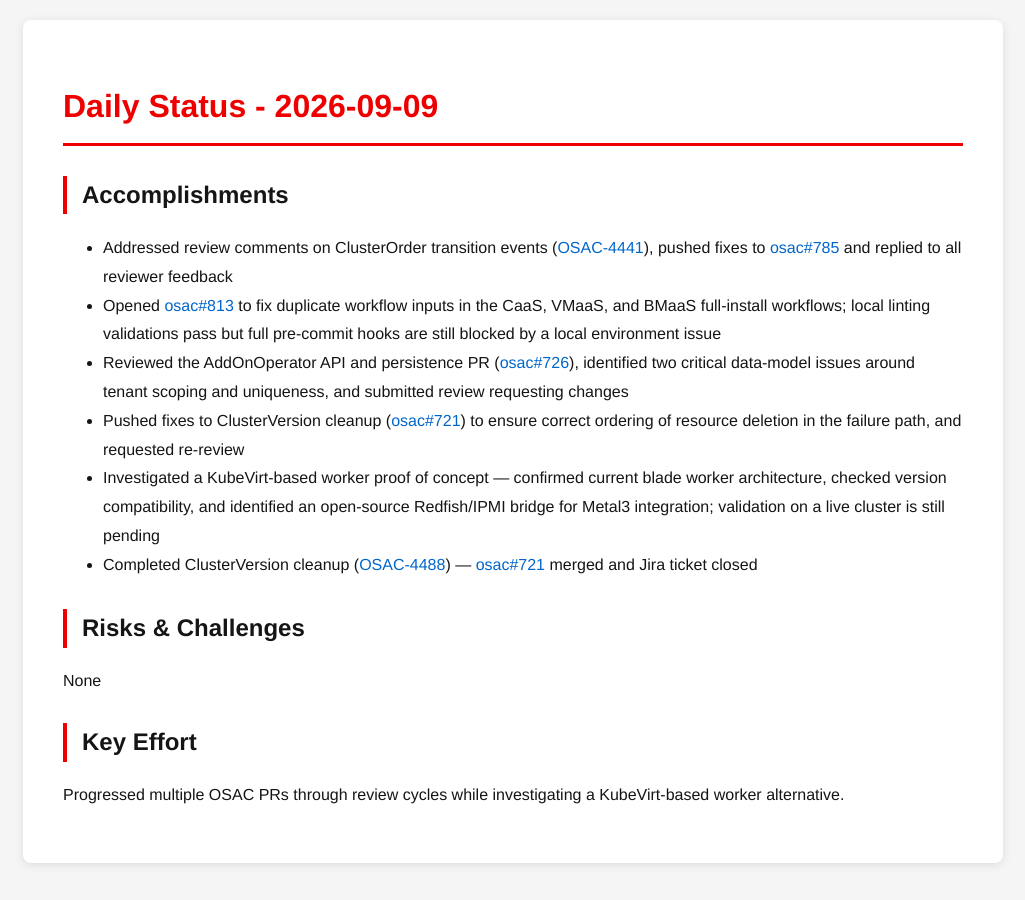
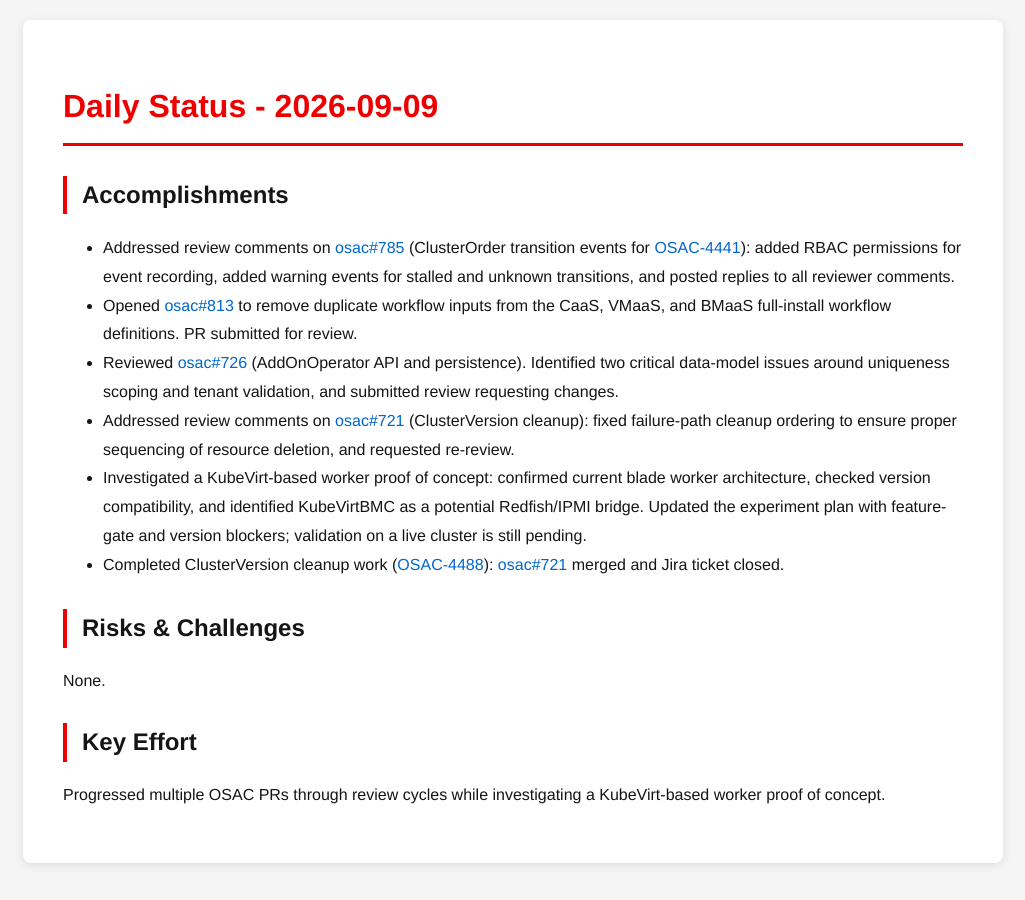
Before and after one commit to tzvatot/daily-status, a Jekyll site: the page built from 2026-09-09.md, in a window 1280 px wide. Shown: the whole page, without its empty margins (127-1152 px from the left). Built offline with Jekyll 4.4.1, drawn with Linux system fonts in a browser that asks for light colours.

Commit message:
Daily status update - 2026-09-09

```diff
--- a/2026-09-09.md
+++ b/2026-09-09.md
@@ -7,15 +7,15 @@
 # Daily Status - 2026-09-09
 
 ## Accomplishments
-- Addressed review comments on ClusterOrder transition events ([OSAC-4441](https://redhat.atlassian.net/browse/OSAC-4441)), pushed fixes to [osac#785](https://github.com/osac-project/osac/pull/785) and replied to all reviewer feedback
-- Opened [osac#813](https://github.com/osac-project/osac/pull/813) to fix duplicate workflow inputs in the CaaS, VMaaS, and BMaaS full-install workflows; local linting validations pass but full pre-commit hooks are still blocked by a local environment issue
-- Reviewed the AddOnOperator API and persistence PR ([osac#726](https://github.com/osac-project/osac/pull/726)), identified two critical data-model issues around tenant scoping and uniqueness, and submitted review requesting changes
-- Pushed fixes to ClusterVersion cleanup ([osac#721](https://github.com/osac-project/osac/pull/721)) to ensure correct ordering of resource deletion in the failure path, and requested re-review
-- Investigated a KubeVirt-based worker proof of concept — confirmed current blade worker architecture, checked version compatibility, and identified an open-source Redfish/IPMI bridge for Metal3 integration; validation on a live cluster is still pending
-- Completed ClusterVersion cleanup ([OSAC-4488](https://redhat.atlassian.net/browse/OSAC-4488)) — [osac#721](https://github.com/osac-project/osac/pull/721) merged and Jira ticket closed
+- Addressed review comments on [osac#785](https://github.com/osac-project/osac/pull/785) (ClusterOrder transition events for [OSAC-4441](https://redhat.atlassian.net/browse/OSAC-4441)): added RBAC permissions for event recording, added warning events for stalled and unknown transitions, and posted replies to all reviewer comments.
+- Opened [osac#813](https://github.com/osac-project/osac/pull/813) to remove duplicate workflow inputs from the CaaS, VMaaS, and BMaaS full-install workflow definitions. PR submitted for review.
+- Reviewed [osac#726](https://github.com/osac-project/osac/pull/726) (AddOnOperator API and persistence). Identified two critical data-model issues around uniqueness scoping and tenant validation, and submitted review requesting changes.
+- Addressed review comments on [osac#721](https://github.com/osac-project/osac/pull/721) (ClusterVersion cleanup): fixed failure-path cleanup ordering to ensure proper sequencing of resource deletion, and requested re-review.
+- Investigated a KubeVirt-based worker proof of concept: confirmed current blade worker architecture, checked version compatibility, and identified KubeVirtBMC as a potential Redfish/IPMI bridge. Updated the experiment plan with feature-gate and version blockers; validation on a live cluster is still pending.
+- Completed ClusterVersion cleanup work ([OSAC-4488](https://redhat.atlassian.net/browse/OSAC-4488)): [osac#721](https://github.com/osac-project/osac/pull/721) merged and Jira ticket closed.
 
 ## Risks & Challenges
-None
+None.
 
 ## Key Effort
-Progressed multiple OSAC PRs through review cycles while investigating a KubeVirt-based worker alternative.
+Progressed multiple OSAC PRs through review cycles while investigating a KubeVirt-based worker proof of concept.
```
